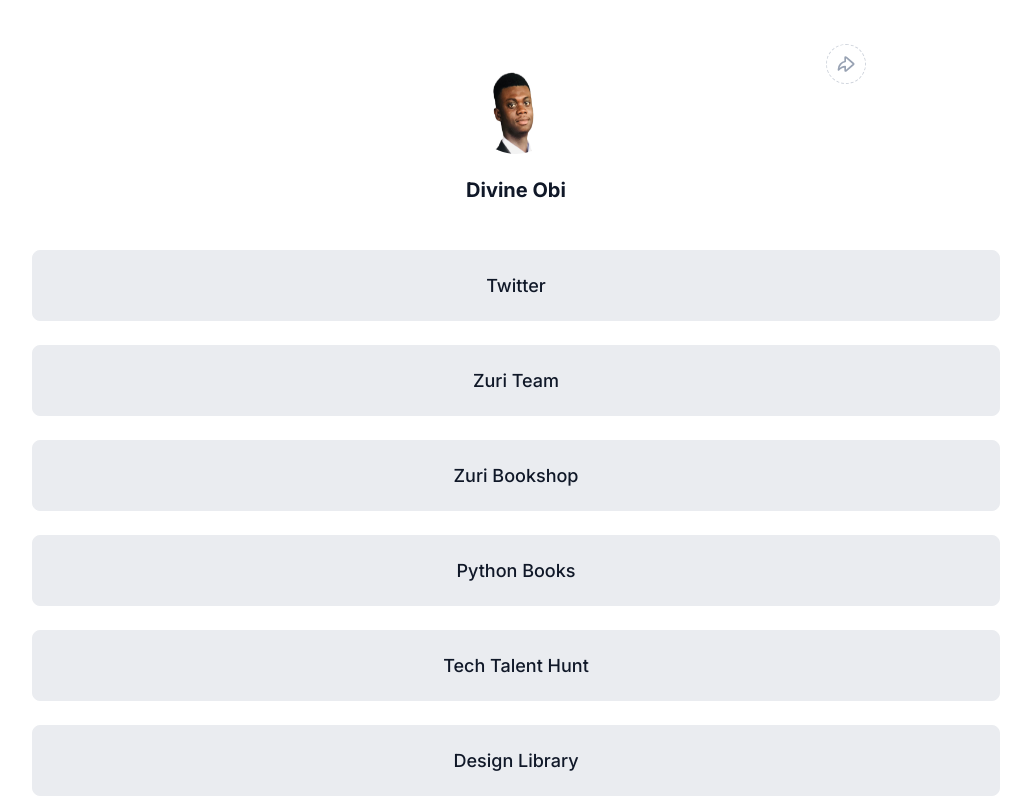
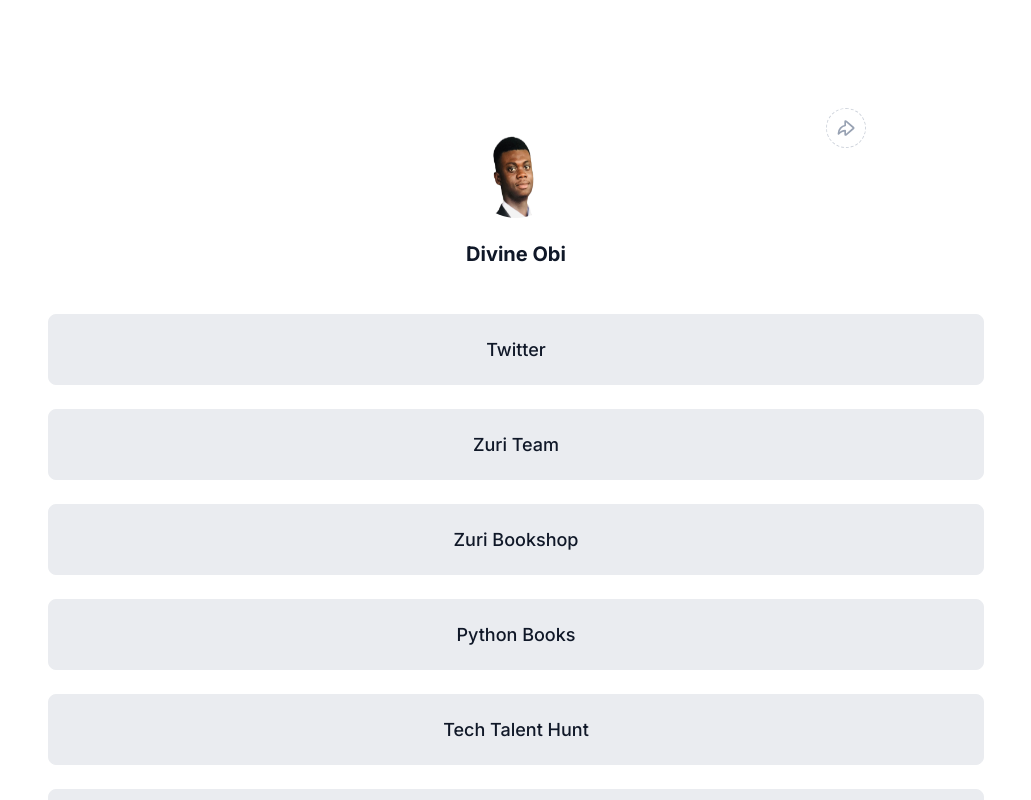
Before and after one commit to Heisdalu/HNG-TASK1, a React (Vite) app: page / in a window 1280 px wide. Shown: the top 800 px of the page, without its empty margins (124-1155 px from the left). Built offline with nearby package versions, Linux system fonts and the light colour scheme.

Commit message:
refactor: edit changes on App and HomePage component

```diff
--- a/src/App.jsx
+++ b/src/App.jsx
@@ -1,7 +1,4 @@
-import Header from "./components/Header/Header";
 import style from "./App.module.css";
-import LinkSection from "./components/Links/LinkSection";
-import Footer from "./components/Footer/Footer";
 import HomePage from "./pages/HomePage/HomePage";
 import { Route, Routes } from "react-router-dom";
 import ContactPage from "./pages/ContactPage/ContactPage";
@@ -13,7 +10,6 @@
         <Route path="/" element={<HomePage />} />
         <Route path="/contact" element={<ContactPage />} />
       </Routes>
-      <Footer />
     </div>
   );
 }
--- a/src/pages/HomePage/HomePage.jsx
+++ b/src/pages/HomePage/HomePage.jsx
@@ -1,12 +1,16 @@
 import Header from "../../components/Header/Header";
 import LinkSection from "../../components/Links/LinkSection";
 import Footer from "../../components/Footer/Footer";
+import style from "./HomePage.module.css";
 
 const HomePage = () => {
   return (
     <>
-      <Header />
-      <LinkSection />
+      <div className={style.mainContainer}>
+        <Header />
+        <LinkSection />
+        <Footer />
+      </div>
     </>
   );
 };
--- /dev/null
+++ b/src/pages/HomePage/HomePage.module.css
@@ -0,0 +1,11 @@
+.mainContainer {
+  padding: 4rem 1rem 2rem 1rem;
+  background-color: var(--white);
+}
+
+@media screen and (min-width: 768px) {
+  .mainContainer {
+    max-width: 1000px;
+    margin: 0 auto;
+  }
+}
```
